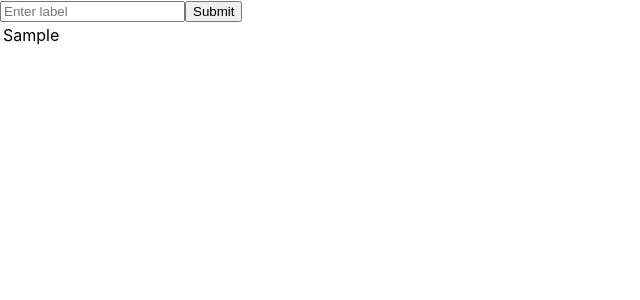
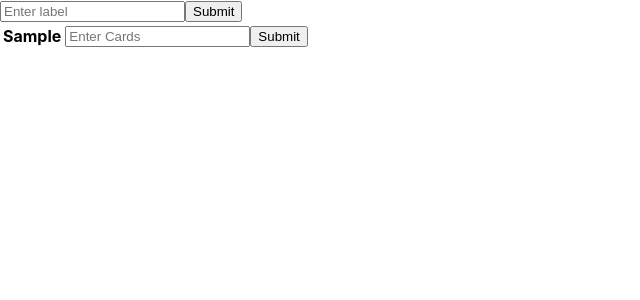
Before and after one commit to Nitin3021/trello-board, a React (Create React App) app: page / in a window 1280 px wide. Both pictures are taken after typing "Sample" into the empty fields and a click on the button "Submit". Shown: the top 300 px of the page, without its empty margins (0-640 px from the left). Built offline with nearby package versions, Linux system fonts and the light colour scheme.

Commit message:
Adding logic for cards
Adding logic to display cards and consoling it temporarily

```diff
--- a/src/components/DashboardPage.js
+++ b/src/components/DashboardPage.js
@@ -6,11 +6,20 @@ const DashboardPage = () => {
     // addLabelText -> handler for label text
     const [addLabelText, setAddLabelText] = useState('')
     // error -> to store & display validations on screen
+
+    const [cards, setCards] = useState([])
+    const [addCardInput, setAddCardInput] = useState('')
     const [error, setError] = useState('')
 
     const onAddLabel = (addLabelText) => {
         setLabels([...labels, addLabelText])
         setError('')
+    }
+
+    const onAddCardText = (addCardInput) => {
+        setCards([...cards, addCardInput])
+        setError('')
+        console.log(cards)
     }
 
     const onSubmit = (e) => {
@@ -23,6 +32,18 @@ const DashboardPage = () => {
         setError('')
         setAddLabelText('')
         onAddLabel(addLabelText)
+    }
+
+    const onSubmitCard = (e) => {
+        e.preventDefault()
+
+        if (addCardInput === '') {
+            return setError('Enter Card text!')
+        }
+
+        setAddCardInput('')
+        setError('')
+        onAddCardText(addCardInput)
     }
 
     return (
@@ -44,7 +65,20 @@ const DashboardPage = () => {
                     {labels.map((label) => (
                         <thead key={label}>
                             <tr>
-                                <td>{label}</td>
+                                <th>{label}</th>
+                                <td>
+                                    <div>
+                                        <form onSubmit={onSubmitCard}>
+                                            <input
+                                                type="text"
+                                                placeholder="Enter Cards"
+                                                value={addCardInput}
+                                                onChange={(e) => { setAddCardInput(e.target.value) }}
+                                            />
+                                            <button>Submit</button>
+                                        </form>
+                                    </div>
+                                </td>
                             </tr>
                         </thead>
                     ))}
```
